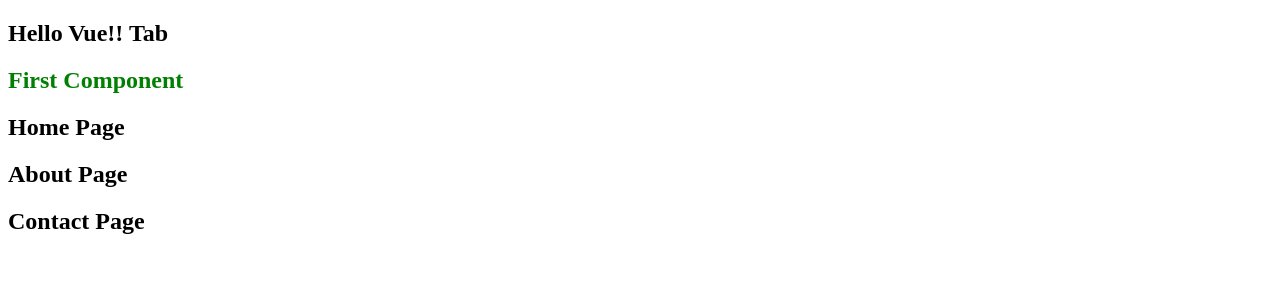
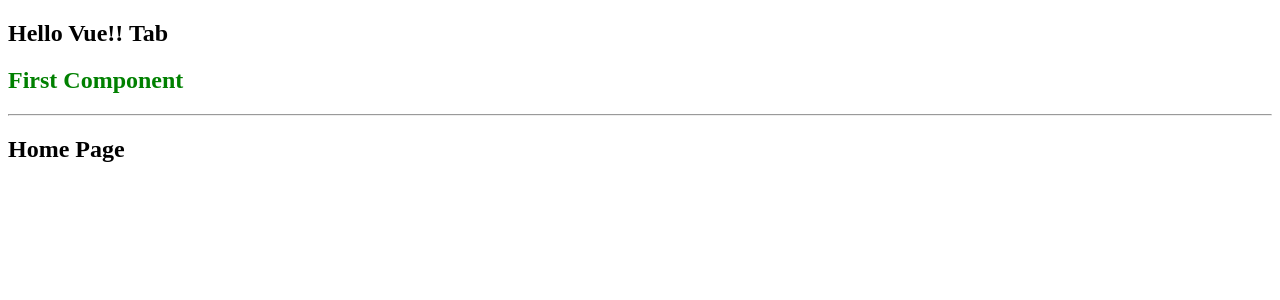
Before and after one commit to HsiaoHungWang/vue-eeit89, a Vue app: page / in a window 1280 px wide. Shown: the top 300 px of the page. Built offline with nearby package versions, Linux system fonts and the light colour scheme.

Commit message:
路由的設定

```diff
--- a/package.json
+++ b/package.json
@@ -9,7 +9,8 @@
     "preview": "vite preview"
   },
   "dependencies": {
-    "vue": "^3.5.13"
+    "vue": "^3.5.13",
+    "vue-router": "^4.5.0"
   },
   "devDependencies": {
     "@vitejs/plugin-vue": "^5.2.1",
--- a/src/App.vue
+++ b/src/App.vue
@@ -10,10 +10,13 @@ import HomeView from './views/HomeView.vue';
 <template>
 <h2>Hello Vue!! Tab</h2>
 <FirstComponent></FirstComponent>
-<!-- <first-component></first-component> -->
+<!-- <first-component></first-component>
  <HomeView></HomeView>
  <AboutView></AboutView>
- <ContactView></ContactView>
+ <ContactView></ContactView> -->
+ <hr />
+ <RouterView></RouterView>
+
 </template>
 
 <style scoped>
--- a/src/main.js
+++ b/src/main.js
@@ -1,7 +1,8 @@
 import { createApp } from 'vue'
 import App from './App.vue'
+import router from './router'
 
 //vue-router
 //pinia
 
-createApp(App).mount('#app')
+createApp(App).use(router).mount('#app')
--- /dev/null
+++ b/src/router.js
@@ -0,0 +1,31 @@
+import { createRouter, createWebHistory } from "vue-router"
+
+import AboutView from "./views/AboutView.vue"
+import ContactView from "./views/ContactView.vue"
+import HomeView from "./views/HomeView.vue"
+
+//路由設定 URL > Component
+const routes = [
+    //http://localhost:5173/
+    {
+        path:'/',
+        component:HomeView
+    },
+    //http://localhost:5173/about
+    {
+        path:'/about',
+        component:AboutView
+    },
+    //http://localhost:5173/contact
+    {
+        path:'/contact',
+        component:ContactView
+    }
+]
+
+const router = createRouter({
+    history:createWebHistory(),
+    routes:routes
+})
+
+export default router
```
Also changed, not shown: 1 other file (tests, documents, lock files or other folders).
